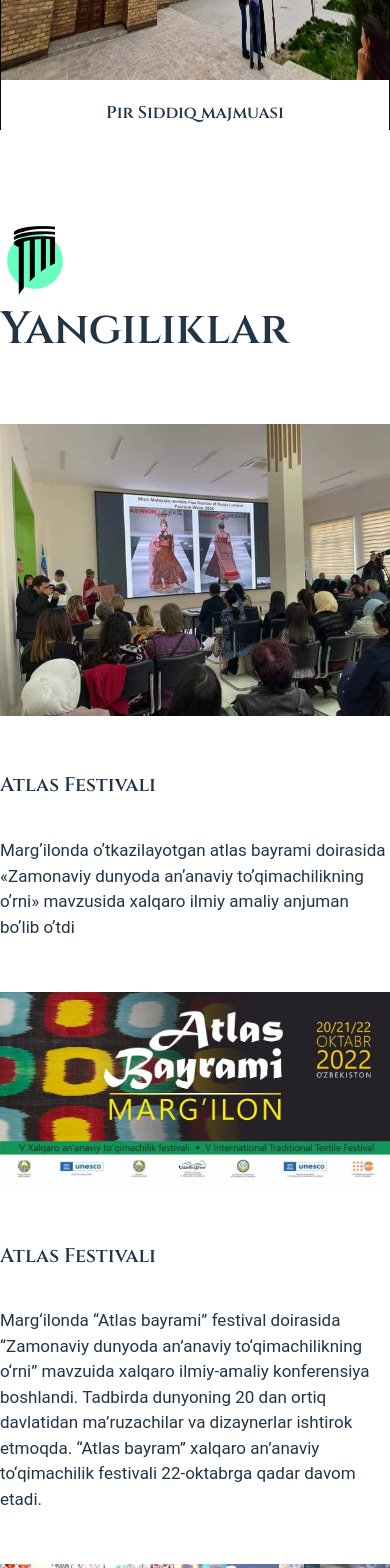
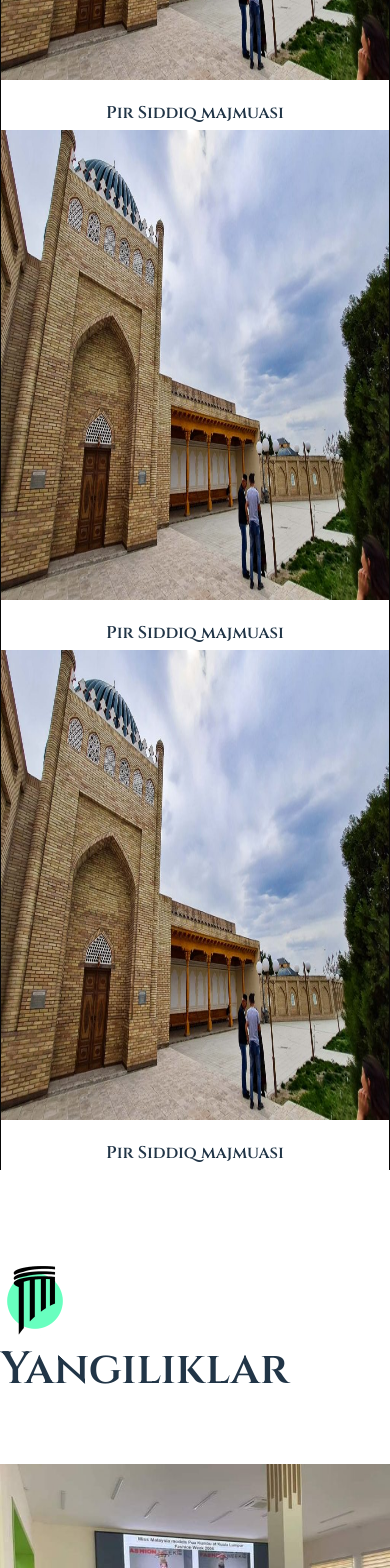
Before and after one commit to Azamatjon0110/tourism-kh, a React (Vite) app: page / in a window 390 px wide. Shown: the part 2380-3948 px from the top of the page. Built offline with nearby package versions, Linux system fonts and the light colour scheme.

Commit message:
change home page

```diff
--- a/src/pages/home/home.jsx
+++ b/src/pages/home/home.jsx
@@ -191,6 +191,60 @@ const Home = () => {
 											</div>
 										</div>
 									</div>
+									<div
+										className='col-12 col-md-6 col-lg-4'
+										data-scroll
+										data-scroll-speed='3'
+									>
+										<div className='historical-places__card'>
+											<img className='historical-places__img' src={s} alt='' />
+											<div className='historical-places__body'>
+												<h4 className='historical-places__title'>
+													Pir Siddiq majmuasi
+												</h4>
+												<p className='historical-places__text'>
+													Pir Siddiq majmuasi 18-asr oʻrtalarida qurilgan. Vaqt
+													oʻtishi bilan uning yonida masjid, minora, qabri
+													boʻlgan hovli, darvozaxona va kaptarxona kabi meʼmoriy
+													majmua vujudga kelgan va shu sababli majmua
+													“Kaptarlik” – “Kaptar” nomi bilan mashhur...
+												</p>
+												<button
+													className='news-btn'
+													onClick={() => navigate('/album')}
+												>
+													{language[lang].home.news_btn}
+												</button>
+											</div>
+										</div>
+									</div>
+									<div
+										className='col-12 col-md-6 col-lg-4'
+										data-scroll
+										data-scroll-speed='2'
+									>
+										<div className='historical-places__card'>
+											<img className='historical-places__img' src={s} alt='' />
+											<div className='historical-places__body'>
+												<h4 className='historical-places__title'>
+													Pir Siddiq majmuasi
+												</h4>
+												<p className='historical-places__text'>
+													Pir Siddiq majmuasi 18-asr oʻrtalarida qurilgan. Vaqt
+													oʻtishi bilan uning yonida masjid, minora, qabri
+													boʻlgan hovli, darvozaxona va kaptarxona kabi meʼmoriy
+													majmua vujudga kelgan va shu sababli majmua
+													“Kaptarlik” – “Kaptar” nomi bilan mashhur...
+												</p>
+												<button
+													className='news-btn'
+													onClick={() => navigate('/album')}
+												>
+													{language[lang].home.news_btn}
+												</button>
+											</div>
+										</div>
+									</div>
 								</div>
 							</div>
 						</div>
```
